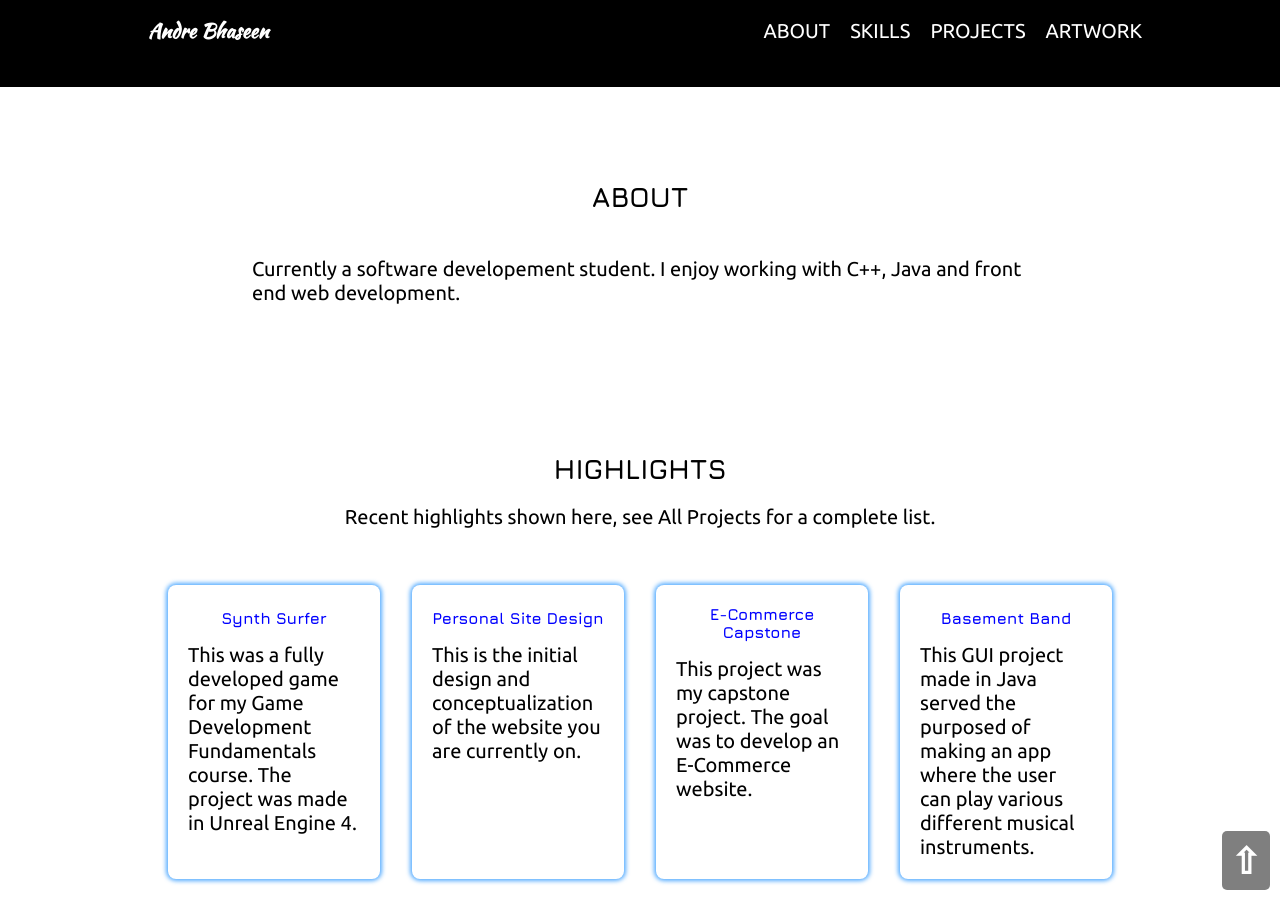
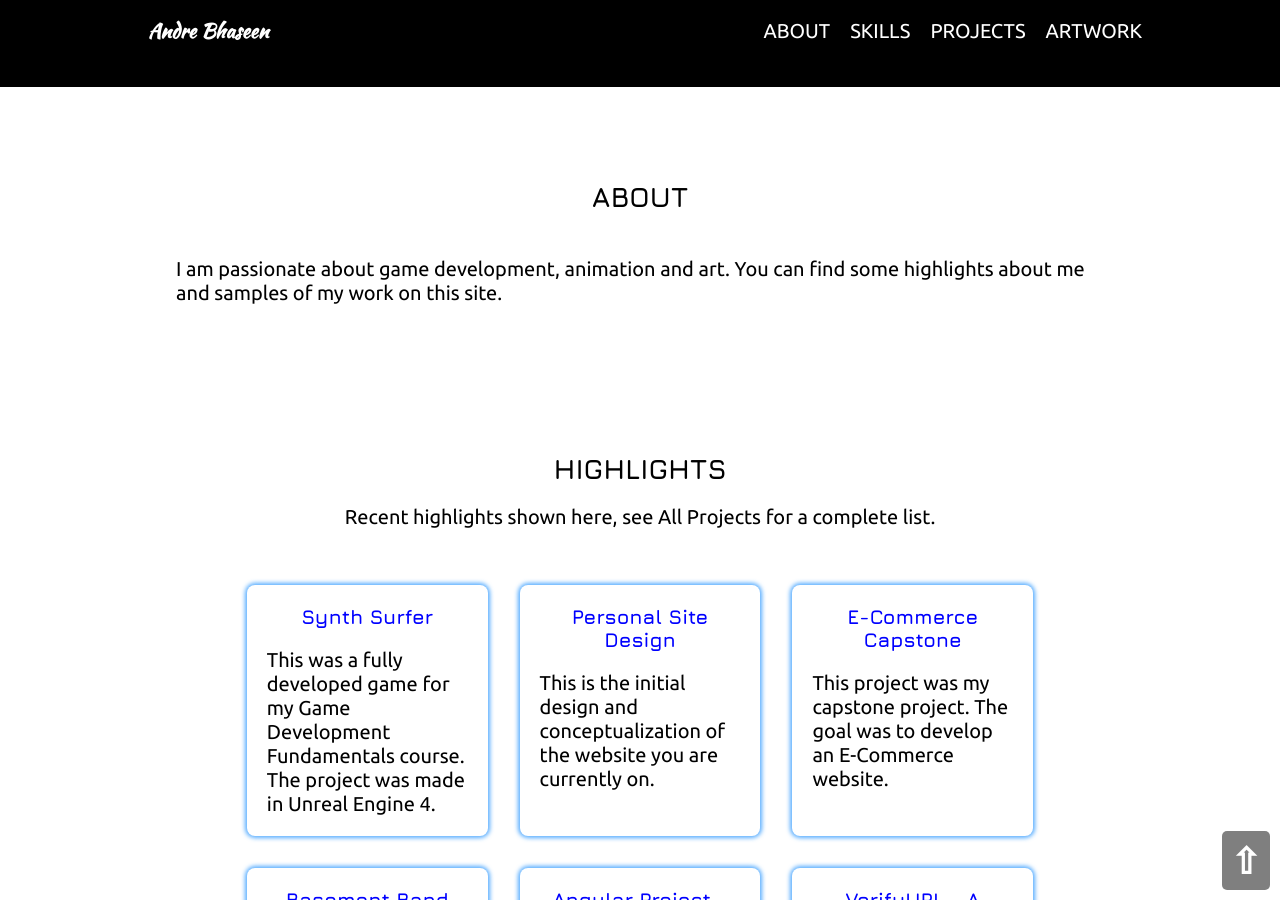
Before and after one commit to abhaseen/abhaseen.github.io, a Jekyll site: the page built from index.markdown, in a window 1280 px wide and 900 px high, scrolled down 543 px. Built offline with Jekyll 4.4.1, drawn with Linux system fonts in a browser that asks for light colours; some of the changed text lies outside the part shown.

Commit message:
General update (#2)
* Removed image

* Added images

* Updated styles and alignment

* Updated about text

```diff
--- a/_includes/about.html
+++ b/_includes/about.html
@@ -2,8 +2,8 @@
   <article>
     <h2 class="section-heading">About</h2>
     <p class="about-text">
-      Currently a software developement student. I enjoy working with C++, Java and
-      front end web development.
+      I am passionate about game development, animation and art. You can find some highlights about me and samples of my
+      work on this site.
     </p>
   </article>
 </section>
--- a/_includes/highlights.html
+++ b/_includes/highlights.html
@@ -8,11 +8,11 @@
     <div class="highlights-item">
 
       <div class="highlights-caption">
-        <h4 class="highlight-title">
+        <h3 class="highlight-title">
           <a href="{{ post.url | relative_url }}">
             {{ post.title }}
           </a>
-        </h4>
+        </h3>
         {{ post.excerpt | truncatewords: 50 }}
       </div>
     </div>
--- a/_includes/skills.html
+++ b/_includes/skills.html
@@ -21,11 +21,15 @@
     </article>
 
     <article class="skills-sub-section">
-      <h3 class="skill-heading">Mobile</h3>
+      <h3 class="skill-heading">Game Engines</h3>
       <div class="skills-image-container">
         <figure>
-          <img src="assets/images/Android_logo.svg" />
-          <figcaption>Android</figcaption>
+          <img src="assets/images/UE_Logo.svg" />
+          <figcaption>Unreal Engine</figcaption>
+        </figure>
+        <figure>
+          <img src="assets/images/Unity_logo.svg" />
+          <figcaption>Unity</figcaption>
         </figure>
       </div>
     </article>
--- a/_sass/_highlights.scss
+++ b/_sass/_highlights.scss
@@ -1,5 +1,4 @@
 .highlights {
-  min-height: 50vh;
   text-align: center;
 }
 
@@ -36,9 +35,14 @@
 }
 
 @include mq {
+  .highlights {
+    max-width: var(--screen-max-width);
+    margin: 0 auto;
+  }
+
   .highlights-item-container {
     width: 80%;
-    margin: auto;
+    margin: 0 auto;
 
     display: grid;
     grid-template-columns: repeat(auto-fill, minmax(200px, 1fr));
--- a/_sass/_skills.scss
+++ b/_sass/_skills.scss
@@ -46,6 +46,11 @@
 }
 
 @include mq {
+  .skills {
+    max-width: var(--screen-max-width);
+    margin: 0 auto;
+  }
+
   .skills-container {
     flex-direction: row;
     flex-wrap: wrap;
```
Also changed, not shown: assets/images/Android_logo.svg (deleted), assets/images/UE_Logo.svg (added), assets/images/Unity_logo.svg (added).
